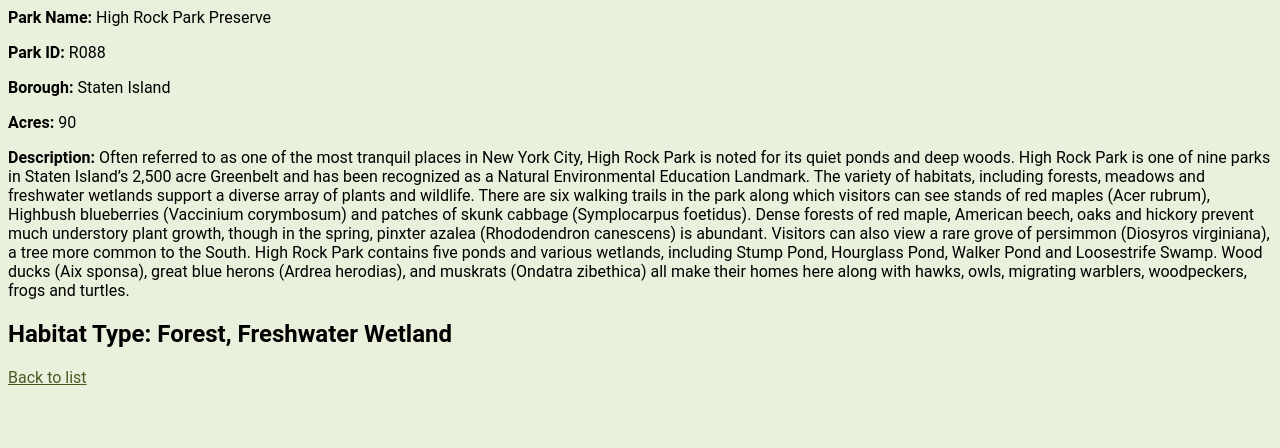
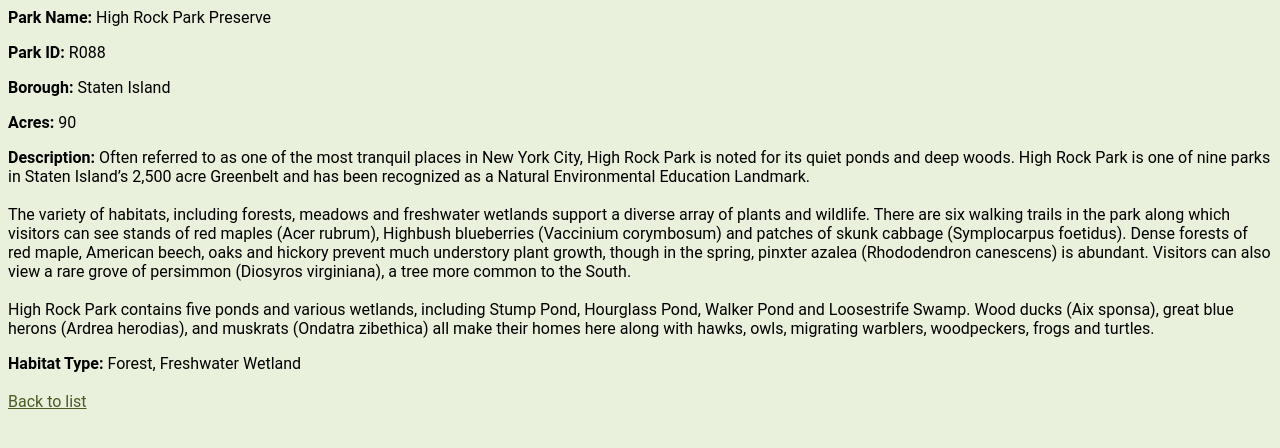
Before and after one commit to annabellamelvin/annabellamelvin.github.io, a Jekyll site: the page Nature_Preserves/parks/R088_90.html, which Jekyll copies as it is, in a window 1280 px wide. Shown: the top 448 px of the page. Built offline with Jekyll 4.4.1, drawn with Linux system fonts in a browser that asks for light colours; part of the change alters nothing that is shown.

```diff
--- a/Nature_Preserves/parks/R088_90.html
+++ b/Nature_Preserves/parks/R088_90.html
@@ -16,8 +16,7 @@
       <p><b>Description: </b>Often referred to as one of the most tranquil places in New York City, High Rock Park
          is noted for its quiet ponds and deep woods.  High Rock Park is one of nine parks
          in Staten Island’s 2,500 acre Greenbelt and has been recognized as a Natural Environmental
-         Education Landmark.&#xD;
-         &#xD;
+         Education Landmark.<br/><br/>
          The variety of habitats, including forests, meadows and freshwater wetlands support
          a diverse array of plants and wildlife. There are six walking trails in the park along
          which visitors can see stands of red maples (Acer rubrum), Highbush blueberries (Vaccinium
@@ -25,13 +24,12 @@
          red maple, American beech, oaks and hickory prevent much understory plant growth,
          though in the spring, pinxter azalea (Rhododendron canescens) is abundant.  Visitors
          can also view a rare grove of persimmon (Diosyros virginiana), a tree more common
-         to the South. &#xD;
-         &#xD;
+         to the South.<br/><br/>
          High Rock Park contains five ponds and various wetlands, including Stump Pond, Hourglass
          Pond, Walker Pond and Loosestrife Swamp.  Wood ducks (Aix sponsa), great blue herons
          (Ardrea herodias), and muskrats (Ondatra zibethica) all make their homes here along
          with hawks, owls, migrating warblers, woodpeckers, frogs and turtles.
       </p>
-      <h2><b>Habitat Type: </b>Forest, Freshwater Wetland
+      <p><b>Habitat Type: </b>Forest, Freshwater Wetland<br/><br/>
       </h2><a href="https://annabellamelvin.github.io/Nature_Preserves/Parks.html">Back to list</a></body>
 </html>
```
